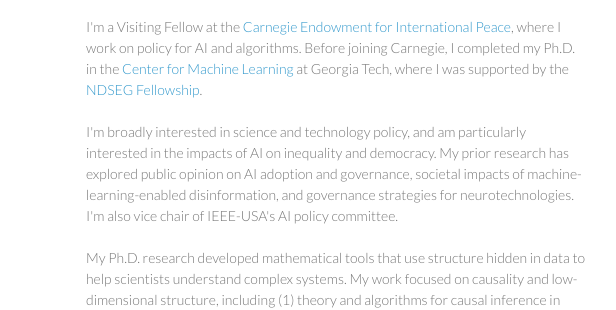
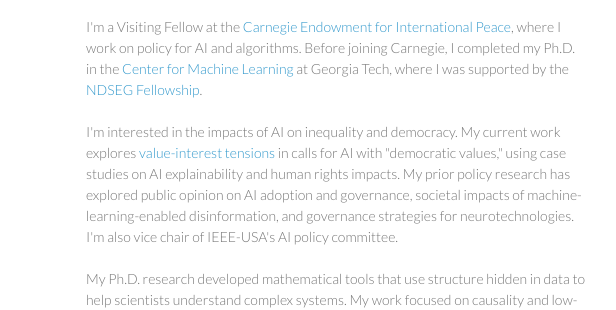
Before and after one commit to matthewoshaughnessy/matthewoshaughnessy.github.io, a plain HTML site: page index.html in a window 1280 px wide. Shown: the part 85-395 px from the top of the page, 484-1100 px from the left. Drawn offline with Linux system fonts and the light colour scheme.

Commit message:
clean up text

```diff
--- a/index.html
+++ b/index.html
@@ -47,7 +47,7 @@ I'm a Visiting Fellow at the <a href="https://carnegieendowment.org/">Carnegie E
 
 <br><br>
 
-I'm broadly interested in science and technology policy, and am particularly interested in the impacts of AI on inequality and democracy. My prior research has explored public opinion on AI adoption and governance, societal impacts of machine-learning-enabled disinformation, and governance strategies for neurotechnologies. I'm also vice chair of IEEE-USA's AI policy committee.
+I'm interested in the impacts of AI on inequality and democracy. My current work explores <a href="https://thehill.com/opinion/technology/3828243-building-ai-with-democratic-values-starts-with-defining-our-own/">value-interest tensions</a> in calls for AI with "democratic values," using case studies on AI explainability and human rights impacts. My prior policy research has explored public opinion on AI adoption and governance, societal impacts of machine-learning-enabled disinformation, and governance strategies for neurotechnologies. I'm also vice chair of IEEE-USA's AI policy committee.
 
 <br><br>
 
```
